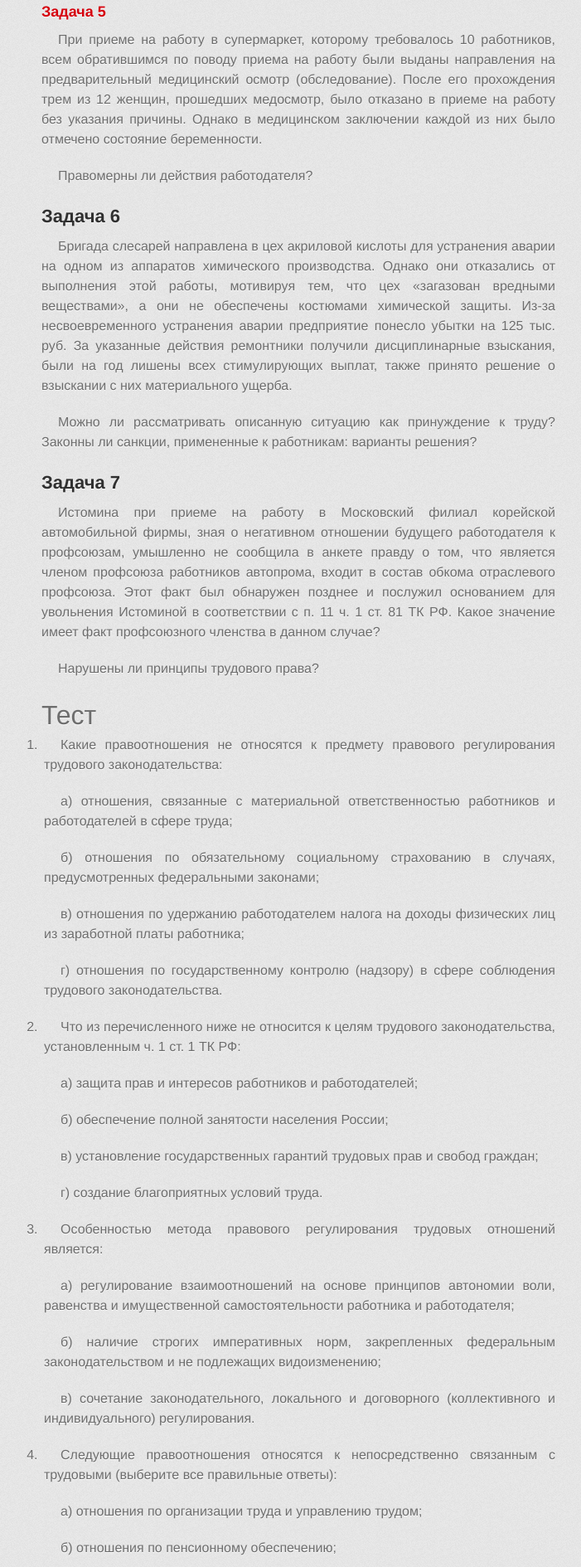
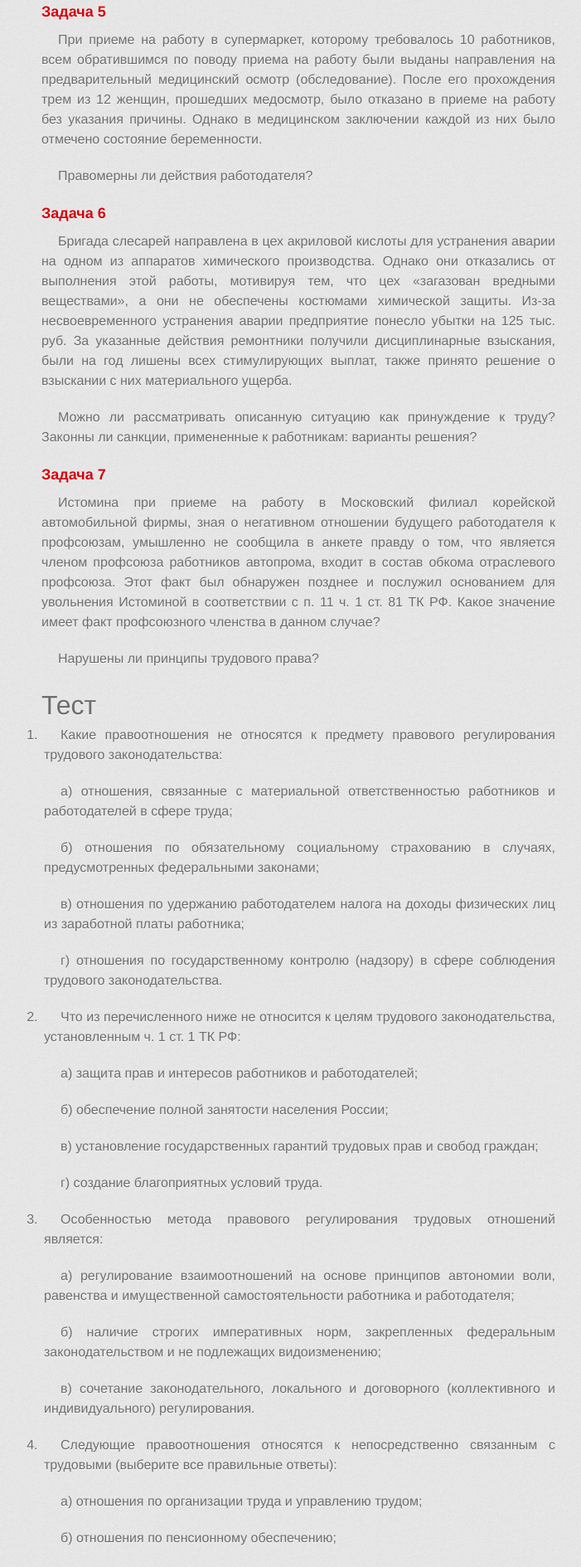
Before and after one commit to a-nova/a-nova.github.io, a Jekyll site: the page built from _tr/1.md, in a window 1280 px wide. Shown: the part 2951-4840 px from the top of the page at 83% size, without its empty margins (280-981 px from the left). Built offline with Jekyll 4.4.1, drawn with Linux system fonts in a browser that asks for light colours; some web fonts are replaced.

Commit message:
formatting

```diff
--- a/_tr/1.md
+++ b/_tr/1.md
@@ -137,7 +137,7 @@ layout: page
 
 Правомерны ли действия работодателя?
 
-## Задача 6
+### Задача 6
 
 Бригада слесарей направлена в цех акриловой кислоты для устранения аварии на
 одном из аппаратов химического производства. Однако они отказались от выполнения
@@ -150,7 +150,7 @@ layout: page
 Можно ли рассматривать описанную ситуацию как принуждение к труду? Законны ли
 санкции, примененные к работникам: варианты решения?
 
-## Задача 7
+### Задача 7
 
 Истомина при приеме на работу в Московский филиал корейской автомобильной фирмы,
 зная о негативном отношении будущего работодателя к профсоюзам, умышленно не
```
